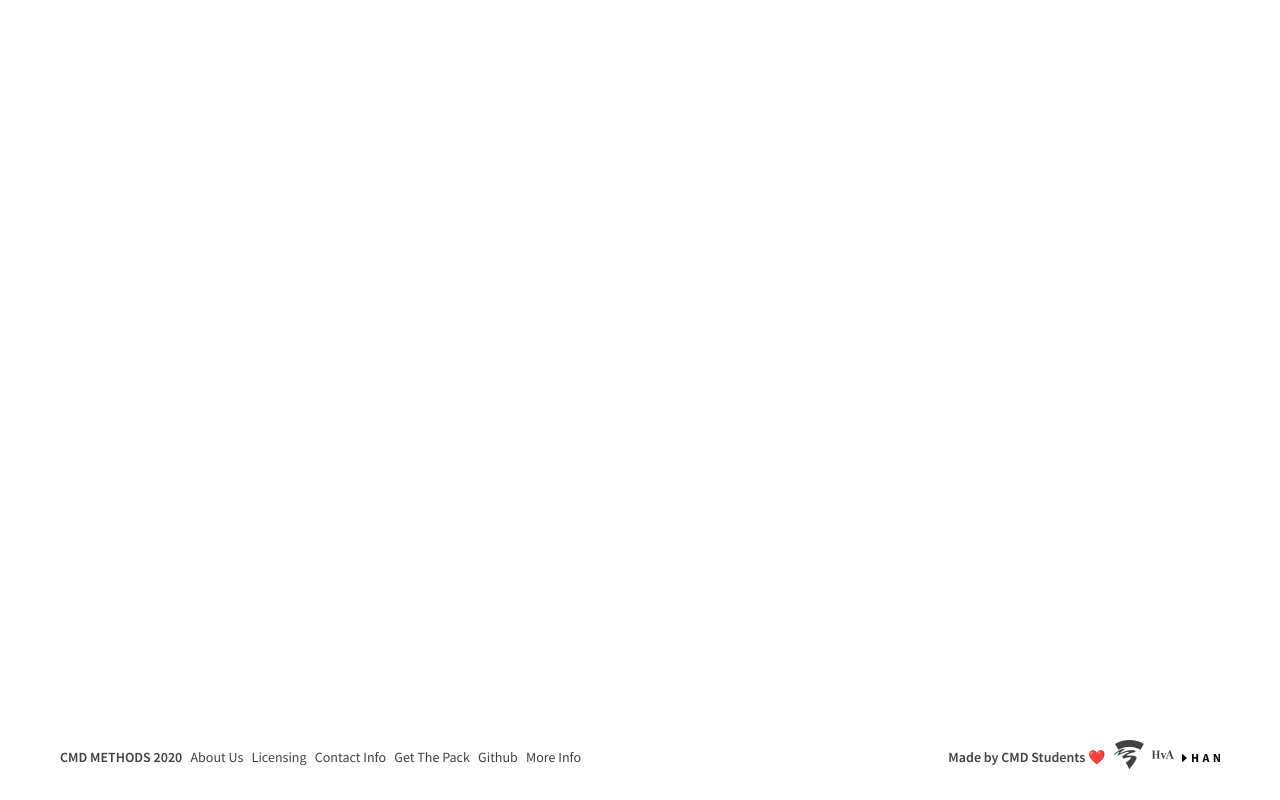
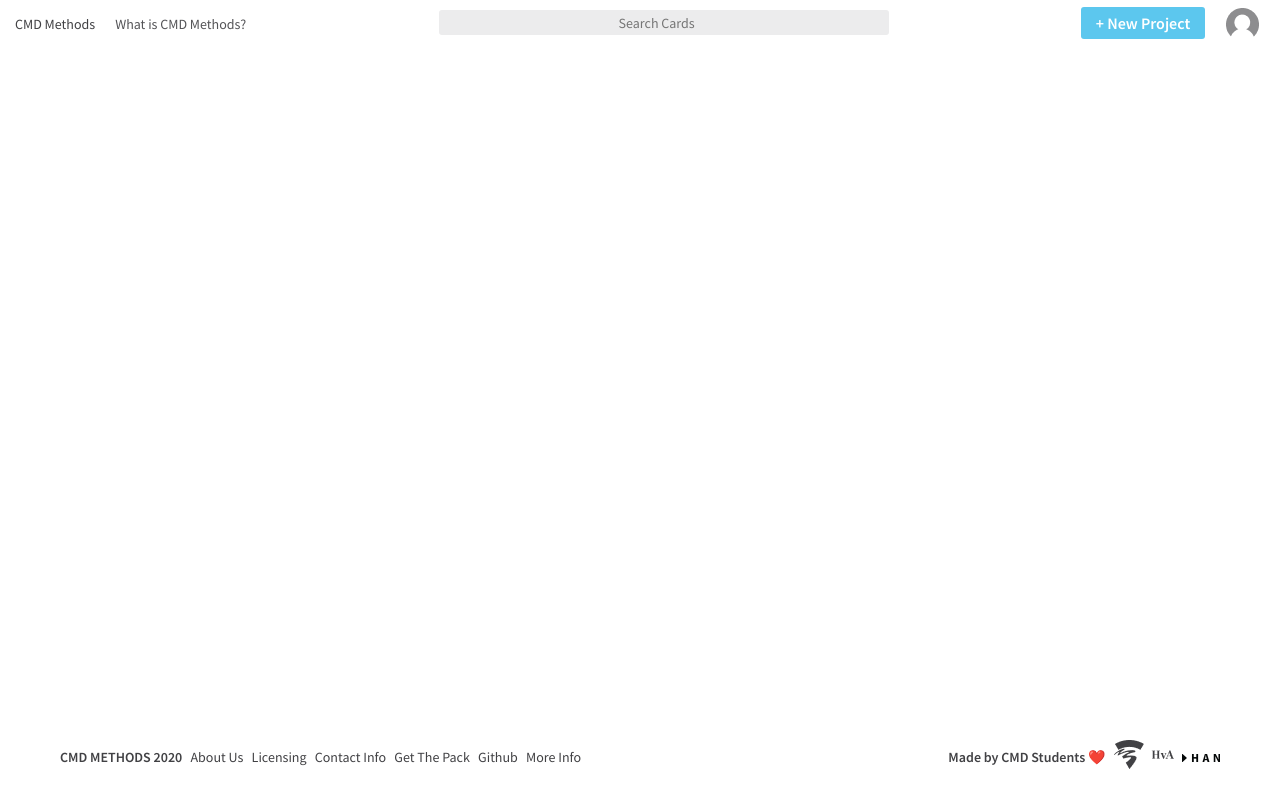
Before and after one commit to cmdmethods/herontwerp2020, a Vue app: page /planner in a window 1280 px wide. Built offline with nearby package versions, Linux system fonts and the light colour scheme.

Commit message:
Import header

```diff
--- a/src/views/Planner.vue
+++ b/src/views/Planner.vue
@@ -1,10 +1,16 @@
 <template>
-    <div class="planner"></div>
+    <div class="planner">
+        <Header />
+        <div class="project-section"></div>
+    </div>
 </template>
 
 <script>
+import Header from '@/components/Header.vue'
+
 export default {
-    name: 'Planner'
+    name: 'Planner',
+    components: { Header }
 }
 </script>
 
```
